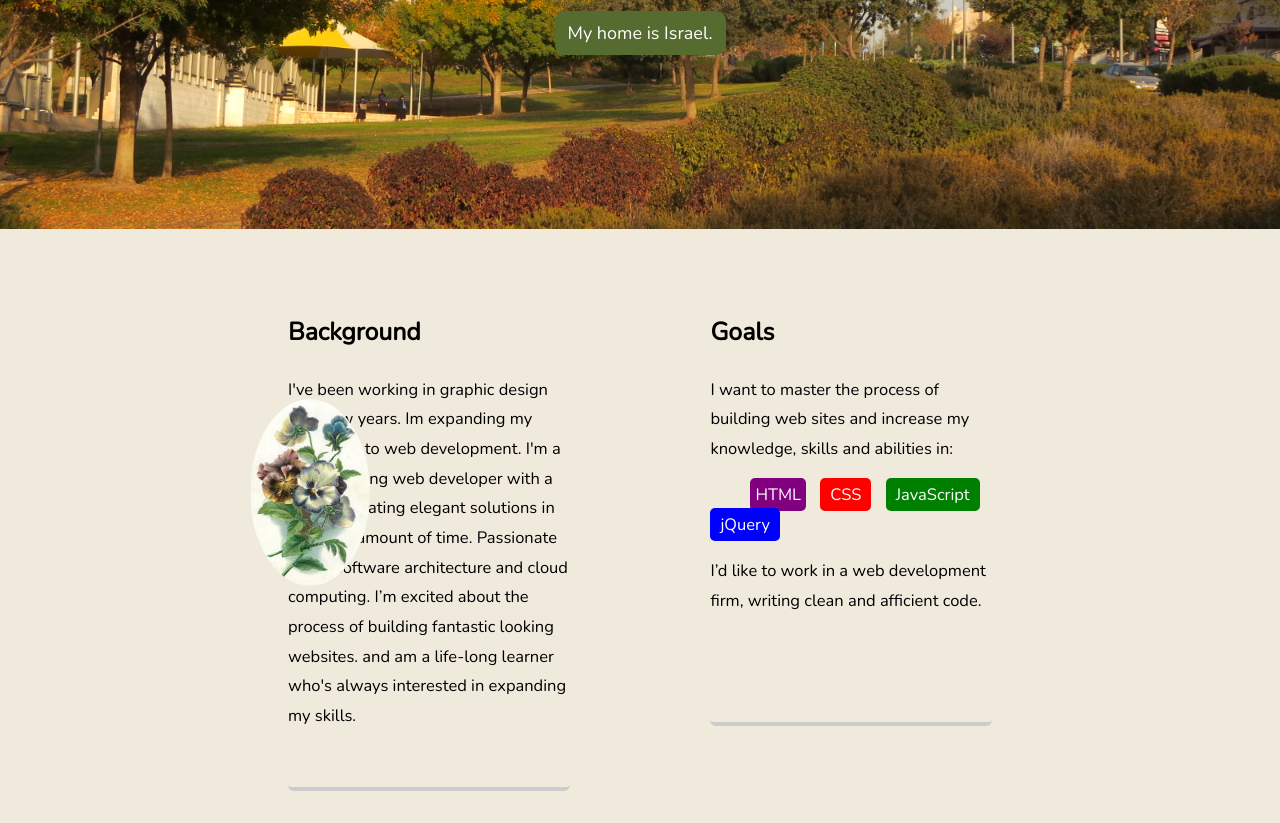
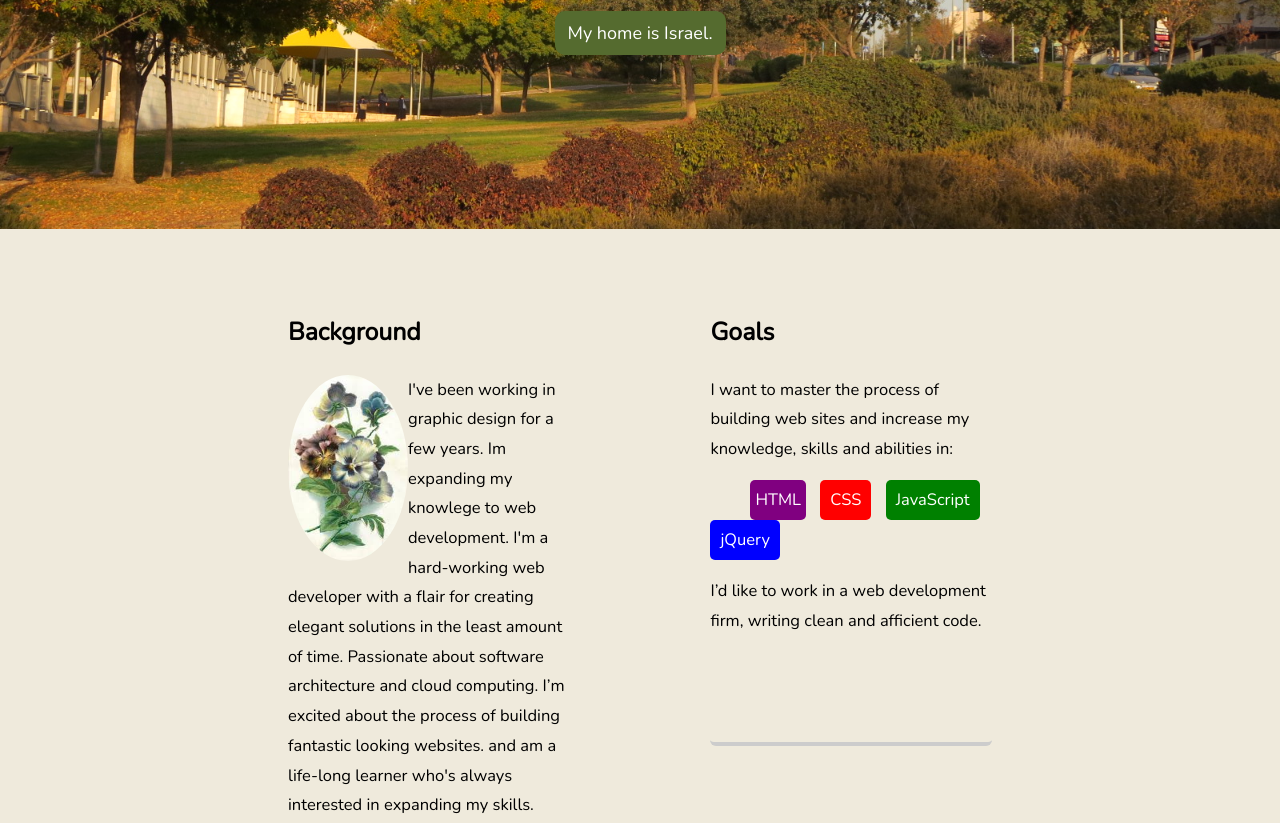
Before and after one commit to RacheLev/project-1-personal-page, a plain HTML site: page index.html in a window 1280 px wide. Shown: the part 221-1044 px from the top of the page. Drawn offline with nearby package versions, Linux system fonts and the light colour scheme.

Commit message:
moved the flower img to sit inside the p div

```diff
--- a/index.html
+++ b/index.html
@@ -33,11 +33,12 @@
 				<p><span>My home is Israel.</span></p>
 			</div>
 		</section>
-		<img src="images/flowers.jpg" alt="flowers" class="plower-pic" width="120">
+
 		<section id="me">
 			<div class="container">
 				<div class="background">
 					<h2>Background</h2>
+					<img src="images/flowers.jpg" alt="flowers" class="plower-pic" width="120">
 					<p>I've been working in graphic design for a few years. Im expanding my knowlege to web development. I'm a hard-working web developer with a flair for creating elegant solutions in the least amount of time.  Passionate about software architecture and cloud computing. I’m excited about the process of building fantastic looking websites.
 		and am a life-long learner who's always interested in expanding my skills.
 					</p>
--- a/style.css
+++ b/style.css
@@ -113,10 +113,10 @@ p span {
 }
 
  .plower-pic {
-	position: absolute;
+	display: inline;
 	float: left;
-	top: 620px;
-	left: 250px;
+	top: 100px;
+	/* left: 100px; */
 	border-radius: 50%;
  }
 
@@ -153,7 +153,7 @@ p span {
 }
 
 .skills li{
-	display: inline;
+	display: inline-block;
 	padding: 5px 10px;
 	color: #fff;
 }
```
